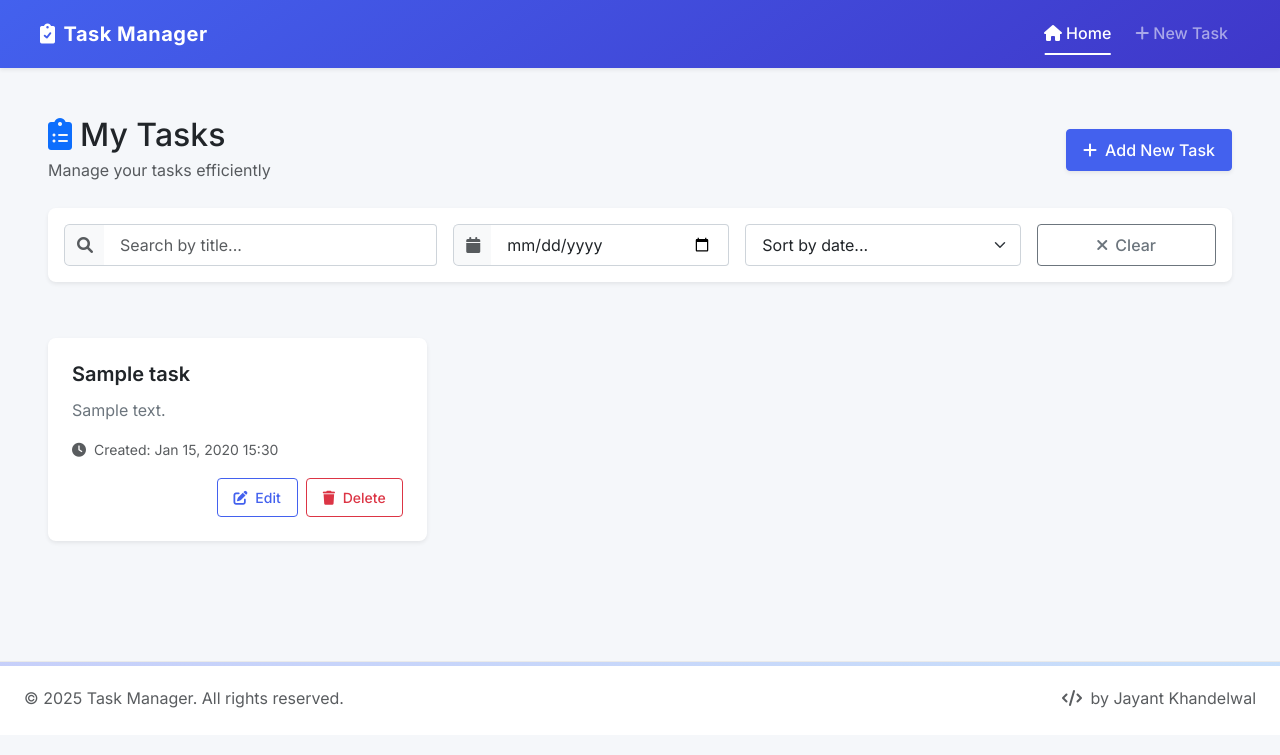
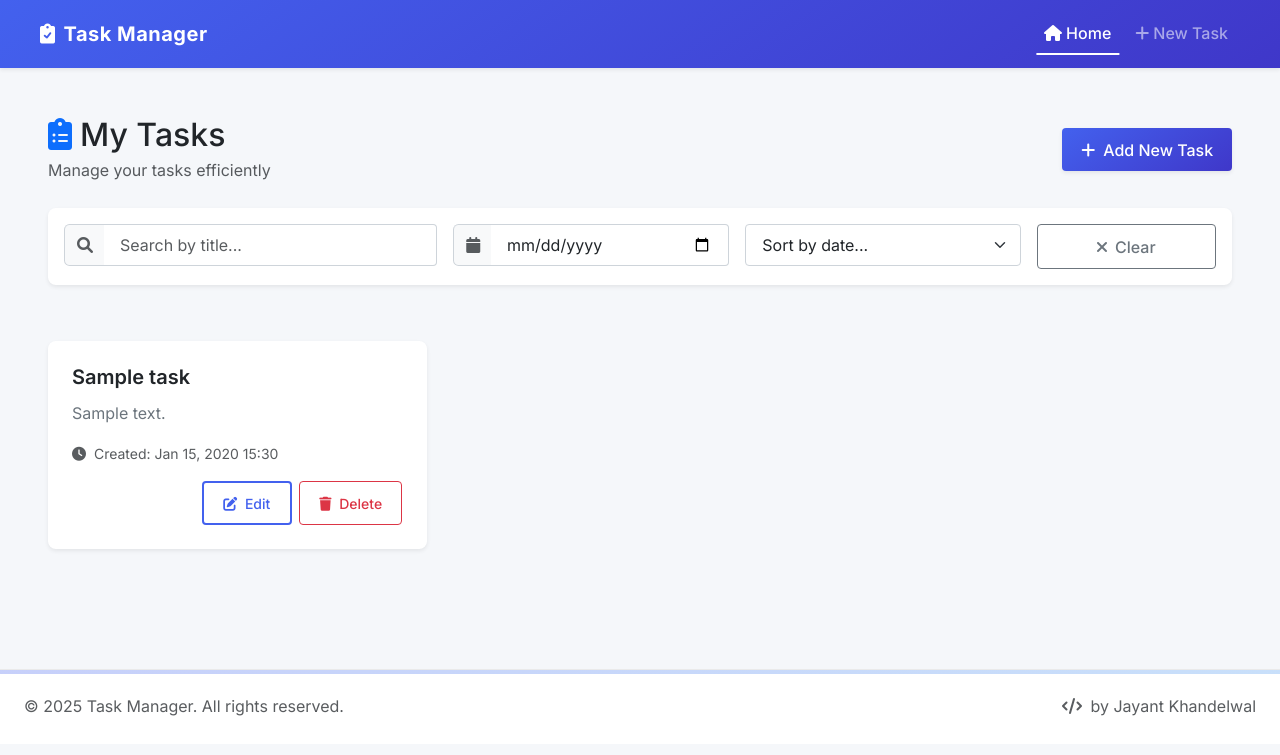
Before and after one commit to Jayant1634/jayant-taskaereo, a Django app: page / in a window 1280 px wide. Shown: the top 755 px of the page. Run offline with Django 5.2, Linux system fonts and the light colour scheme; tables that the repository leaves empty hold one stand-in row (values such as "Sample post"); some libraries are stand-ins or nearby versions.

Commit message:
improved ui

```diff
--- a/tasks/templates/tasks/base.html
+++ b/tasks/templates/tasks/base.html
@@ -44,6 +44,8 @@
             position: sticky;
             top: 0;
             z-index: 1000;
+            backdrop-filter: blur(10px);
+            -webkit-backdrop-filter: blur(10px);
         }
 
         .navbar-brand {
@@ -73,6 +75,11 @@
             padding: 0.5rem 1rem;
             margin: 0 0.25rem;
             transition: var(--transition);
+            transform-origin: center;
+        }
+
+        .nav-link:hover {
+            transform: translateY(-2px);
         }
 
         .nav-link::after {
@@ -83,13 +90,15 @@
             width: 0;
             height: 2px;
             background-color: white;
-            transition: all 0.3s ease;
+            transition: all 0.4s cubic-bezier(0.645, 0.045, 0.355, 1);
             transform: translateX(-50%);
+            opacity: 0;
         }
 
         .nav-link:hover::after,
         .nav-link.active::after {
-            width: 80%;
+            width: 100%;
+            opacity: 1;
         }
 
         .container-fluid {
@@ -102,14 +111,28 @@
             border: none;
             border-radius: var(--border-radius);
             box-shadow: var(--box-shadow);
-            transition: var(--transition);
+            transition: all 0.4s cubic-bezier(0.165, 0.84, 0.44, 1);
             overflow: hidden;
             background-color: #fff;
+            position: relative;
+        }
+
+        .card::after {
+            content: '';
+            position: absolute;
+            inset: 0;
+            border-radius: var(--border-radius);
+            box-shadow: 0 5px 15px rgba(0, 0, 0, 0.3);
+            opacity: 0;
+            transition: all 0.4s cubic-bezier(0.165, 0.84, 0.44, 1);
         }
 
         .card:hover {
-            box-shadow: var(--box-shadow-lg);
-            transform: translateY(-5px);
+            transform: translateY(-8px);
+        }
+
+        .card:hover::after {
+            opacity: 1;
         }
 
         .card-body {
@@ -135,15 +158,16 @@
             line-height: 1.6;
         }
 
-        /* Button styling */
+        /* Button styling with modern effects */
         .btn {
             font-weight: 500;
-            padding: 0.5rem 1rem;
+            padding: 0.6rem 1.2rem;
             border-radius: 0.35rem;
-            transition: var(--transition);
+            transition: all 0.4s cubic-bezier(0.165, 0.84, 0.44, 1);
             box-shadow: none;
             position: relative;
             overflow: hidden;
+            z-index: 1;
         }
 
         .btn::before {
@@ -153,10 +177,11 @@
             left: 50%;
             width: 0;
             height: 0;
-            background-color: rgba(255, 255, 255, 0.1);
+            background-color: rgba(255, 255, 255, 0.2);
             border-radius: 50%;
             transform: translate(-50%, -50%);
-            transition: width 0.5s, height 0.5s;
+            transition: width 0.6s ease, height 0.6s ease;
+            z-index: -1;
         }
 
         .btn:hover::before {
@@ -165,24 +190,28 @@
         }
 
         .btn-primary {
-            background-color: var(--primary-color);
-            border-color: var(--primary-color);
+            background: linear-gradient(145deg, var(--primary-color), var(--secondary-color));
+            border: none;
+            transform-origin: center;
         }
 
         .btn-primary:hover, .btn-primary:focus {
-            background-color: var(--secondary-color);
-            border-color: var(--secondary-color);
-            box-shadow: 0 0 0 0.25rem rgba(67, 97, 238, 0.25);
+            background: linear-gradient(145deg, var(--secondary-color), var(--primary-color));
+            transform: translateY(-2px);
+            box-shadow: 0 5px 15px rgba(67, 97, 238, 0.3);
         }
 
         .btn-outline-primary {
             color: var(--primary-color);
-            border-color: var(--primary-color);
+            border: 2px solid var(--primary-color);
+            background: transparent;
         }
 
         .btn-outline-primary:hover, .btn-outline-primary:focus {
-            background-color: var(--primary-color);
-            border-color: var(--primary-color);
+            background: linear-gradient(145deg, var(--primary-color), var(--secondary-color));
+            border-color: transparent;
+            transform: translateY(-2px);
+            box-shadow: 0 5px 15px rgba(67, 97, 238, 0.3);
         }
 
         /* Form styling */
@@ -239,14 +268,14 @@
             border: none;
         }
 
-        /* Loading indicator */
+        /* Loading indicator with modern design */
         #loading-indicator {
             position: fixed;
             top: 0;
             left: 0;
             width: 100%;
             height: 3px;
-            background-color: var(--primary-light);
+            background: linear-gradient(90deg, var(--primary-light), var(--accent-color));
             z-index: 9999;
             opacity: 0;
             transition: opacity 0.3s ease;
@@ -254,32 +283,63 @@
 
         #loading-indicator.active {
             opacity: 1;
-            animation: loading 2s infinite ease-in-out;
+            animation: loading 1.5s infinite ease-in-out;
         }
 
         @keyframes loading {
-            0% { width: 0; left: 0; }
-            50% { width: 50%; left: 25%; }
-            100% { width: 0; left: 100%; }
+            0% { transform: translateX(-100%); }
+            50% { transform: translateX(0); }
+            100% { transform: translateX(100%); }
         }
 
-        /* Page transition */
+        /* Page transition effects */
         #page-content {
-            transition: opacity 0.3s ease;
+            transition: all 0.4s cubic-bezier(0.4, 0, 0.2, 1);
         }
 
         #page-content.loading {
-            opacity: 0.7;
+            opacity: 0.6;
+            transform: scale(0.98);
         }
 
-        /* Animations */
-        @keyframes fadeIn {
-            from { opacity: 0; transform: translateY(20px); }
-            to { opacity: 1; transform: translateY(0); }
+        /* Enhanced animations */
+        @keyframes fadeInUp {
+            from {
+                opacity: 0;
+                transform: translateY(20px);
+            }
+            to {
+                opacity: 1;
+                transform: translateY(0);
+            }
+        }
+
+        @keyframes scaleIn {
+            from {
+                opacity: 0;
+                transform: scale(0.95);
+            }
+            to {
+                opacity: 1;
+                transform: scale(1);
+            }
         }
 
         .fade-in {
-            animation: fadeIn 0.5s ease forwards;
+            animation: fadeInUp 0.6s cubic-bezier(0.4, 0, 0.2, 1) forwards;
+        }
+
+        .scale-in {
+            animation: scaleIn 0.5s cubic-bezier(0.4, 0, 0.2, 1) forwards;
+        }
+
+        /* Hover effect for interactive elements */
+        .hover-float {
+            transition: transform 0.3s cubic-bezier(0.4, 0, 0.2, 1);
+        }
+
+        .hover-float:hover {
+            transform: translateY(-4px);
         }
 
         /* Footer styling */
@@ -386,49 +446,44 @@
             const $loadingIndicator = $('#loading-indicator');
             let currentUrl = window.location.href;
 
-            // Function to update page content via AJAX
+            // Function to update page content via AJAX with enhanced transitions
             function loadPage(url, pushState = true) {
-                // Show loading indicator
                 $loadingIndicator.addClass('active');
                 $pageContent.addClass('loading');
 
-                // Fetch the page content via AJAX
                 $.ajax({
                     url: url,
                     type: 'GET',
                     success: function(response) {
-                        // Extract the content section
                         const parser = new DOMParser();
                         const htmlDoc = parser.parseFromString(response, 'text/html');
                         const newContent = htmlDoc.querySelector('#page-content').innerHTML;
+                        const newTitle = htmlDoc.querySelector('title').textContent;
 
-                        // Update page title if needed
-                        const newTitle = htmlDoc.querySelector('title').textContent;
-                        document.title = newTitle;
+                        // Animate out old content
+                        $pageContent.css('opacity', '0');
 
-                        // Update content with animation
                         setTimeout(function() {
+                            document.title = newTitle;
                             $pageContent.html(newContent);
 
-                            // Initialize any scripts needed for the new content
-                            initializePageElements();
+                            // Animate in new content
+                            requestAnimationFrame(() => {
+                                $pageContent.css('opacity', '1');
+                                initializePageElements();
+                                updateActiveNavLink(url);
 
-                            // Update active nav link
-                            updateActiveNavLink(url);
+                                if (pushState) {
+                                    history.pushState({ url: url }, newTitle, url);
+                                    currentUrl = url;
+                                }
+                            });
 
-                            // Add to browser history if needed
-                            if (pushState) {
-                                history.pushState({ url: url }, newTitle, url);
-                                currentUrl = url;
-                            }
-
-                            // Hide loading indicators
                             $loadingIndicator.removeClass('active');
                             $pageContent.removeClass('loading');
                         }, 300);
                     },
                     error: function() {
-                        // On error, redirect traditionally
                         window.location.href = url;
                     }
                 });
@@ -470,19 +525,43 @@
             // Initialize history state
             history.replaceState({ url: currentUrl }, document.title, currentUrl);
 
-            // Function to initialize elements on page load or after AJAX
+            // Enhanced page element initialization
             function initializePageElements() {
-                // Add fade-in animation to all cards
+                // Add staggered animation to cards
                 const cards = document.querySelectorAll('.card');
                 cards.forEach((card, index) => {
+                    card.style.opacity = '0';
                     card.classList.add('fade-in');
                     card.style.animationDelay = (index * 0.1) + 's';
                 });
 
-                // Initialize Bootstrap tooltips if present
+                // Add scale animation to buttons
+                const buttons = document.querySelectorAll('.btn');
+                buttons.forEach(button => {
+                    button.classList.add('hover-float');
+                });
+
+                // Initialize tooltips with animation
                 const tooltipTriggerList = [].slice.call(document.querySelectorAll('[data-bs-toggle="tooltip"]'));
                 tooltipTriggerList.map(function(tooltipTriggerEl) {
-                    return new bootstrap.Tooltip(tooltipTriggerEl);
+                    return new bootstrap.Tooltip(tooltipTriggerEl, {
+                        animation: true,
+                        delay: { show: 100, hide: 100 }
+                    });
+                });
+
+                // Add intersection observer for scroll animations
+                const observer = new IntersectionObserver((entries) => {
+                    entries.forEach(entry => {
+                        if (entry.isIntersecting) {
+                            entry.target.classList.add('scale-in');
+                            observer.unobserve(entry.target);
+                        }
+                    });
+                }, { threshold: 0.1 });
+
+                document.querySelectorAll('.card, .btn, .form-control').forEach(el => {
+                    observer.observe(el);
                 });
             }
 
```
